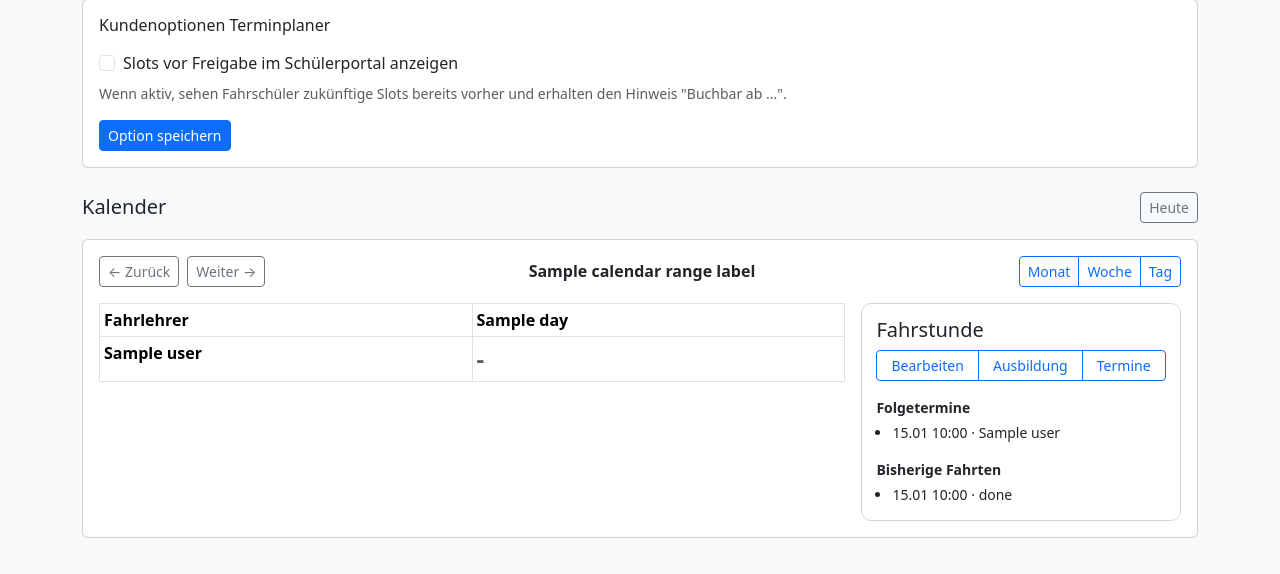
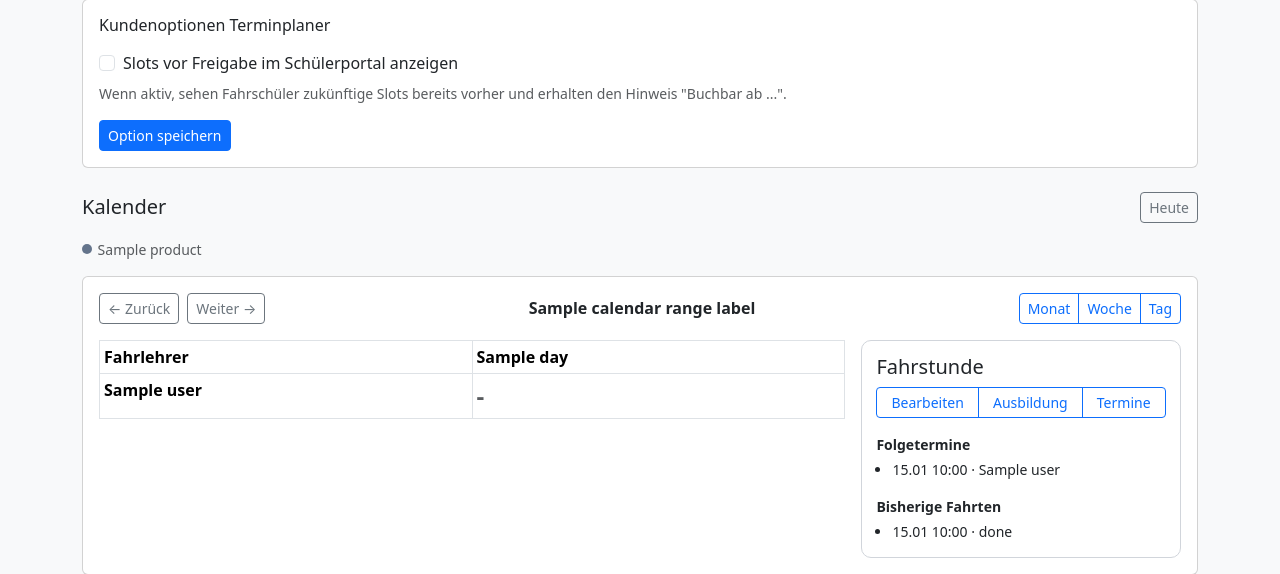
Before and after one commit to wd365de/FahrManager365, a FastAPI app: template app/templates/slots_list.html in a window 1280 px wide. Shown: the part 176-750 px from the top of the page. Run offline with FastAPI, Linux system fonts and the light colour scheme; the template is opened without the code that fills it: most values are stand-ins (such as "Sample title", 1, 10 or a date in 2020).

Commit message:
fix: update product catalog handling and free slot display

```diff
--- a/app/settings.py
+++ b/app/settings.py
@@ -77,7 +77,7 @@ PLANNER_SETTING_DEFINITIONS = {
         "description": "Stammdatenquelle für Klassenfeld (eine Zeile = ein Eintrag).",
     },
     MASTER_DATA_PRODUCTS: {
-        "default": "Übungsfahrt\nSonderfahrt\nTestfahrt",
+        "default": "Überlandfahrt\nAutobahnfahrt\nNachtfahrt\nTestfahrt B197\nSimulator Stunde\nFehlstunde\nÜbungsfahrt\nBeleuchtungsfahrt",
         "label": "Produkte",
         "description": "Stammdatenquelle für Produktfeld (eine Zeile = ein Eintrag).",
     },
--- a/app/static/styles.css
+++ b/app/static/styles.css
@@ -179,22 +179,23 @@ body {
 .calendar-slot {
     display: block;
     text-decoration: none;
-    border: 1px solid #d1d5db;
+    border: 1px solid var(--slot-color, #d1d5db);
+    border-left: 6px solid var(--slot-color, #d1d5db);
     border-radius: 8px;
     padding: 0.25rem 0.4rem;
     margin-bottom: 0.35rem;
     color: #111827;
-    background: #f9fafb;
+    background: color-mix(in srgb, var(--slot-color, #94a3b8) 14%, white);
 }
 
 .calendar-slot:hover {
-    border-color: #60a5fa;
-    background: #eff6ff;
+    border-color: var(--slot-color, #60a5fa);
+    background: color-mix(in srgb, var(--slot-color, #94a3b8) 22%, white);
 }
 
 .calendar-slot.is-booked {
-    border-color: #fca5a5;
-    background: #fef2f2;
+    border-color: var(--slot-color, #fca5a5);
+    background: color-mix(in srgb, var(--slot-color, #94a3b8) 28%, white);
 }
 
 .calendar-slot.is-active {
@@ -207,6 +208,11 @@ body {
     font-weight: 600;
 }
 
+.slot-product {
+    font-size: 0.74rem;
+    font-weight: 600;
+}
+
 .slot-state {
     font-size: 0.75rem;
     font-weight: 600;
@@ -215,6 +221,20 @@ body {
 
 .slot-student {
     font-size: 0.78rem;
+}
+
+.product-legend-item {
+    display: inline-flex;
+    align-items: center;
+    gap: 0.35rem;
+}
+
+.product-legend-dot {
+    width: 10px;
+    height: 10px;
+    border-radius: 999px;
+    background: #64748b;
+    display: inline-block;
 }
 
 .planner-detail-panel {
--- a/app/templates/slots_list.html
+++ b/app/templates/slots_list.html
@@ -44,6 +44,15 @@
         <a class="btn btn-outline-secondary btn-sm" href="/slots?view={{ calendar_view_mode }}&day={{ today_iso }}">Heute</a>
     </div>
 </div>
+{% if product_options %}
+<div class="small text-muted d-flex flex-wrap gap-3 mb-3">
+    {% for product in product_options %}
+        <span class="product-legend-item" data-legend-color="{{ product_colors.get(product, '#64748b') }}">
+            <span class="product-legend-dot"></span>{{ product }}
+        </span>
+    {% endfor %}
+</div>
+{% endif %}
 
 <div class="card card-body mb-4 planner-header-card">
     <div class="d-flex flex-wrap justify-content-between align-items-center gap-2 mb-3">
@@ -81,8 +90,13 @@
                                     {% if day_windows %}
                                         {% for window in day_windows %}
                                             {% set booking = window_bookings.get(window.id) %}
-                                            <a class="calendar-slot{% if booking %} is-booked{% endif %}{% if selected_window and selected_window.id == window.id %} is-active{% endif %}" href="/slots?view={{ calendar_view_mode }}&day={{ calendar_anchor }}&selected_window_id={{ window.id }}&tab=bearbeiten">
+                                            {% set slot_product = booking.student.product_name if booking and booking.student and booking.student.product_name else '' %}
+                                            {% set slot_color = product_colors.get(slot_product, '#64748b') if booking else '#94a3b8' %}
+                                            <a class="calendar-slot{% if booking %} is-booked{% endif %}{% if selected_window and selected_window.id == window.id %} is-active{% endif %}" data-slot-color="{{ slot_color }}" href="/slots?view={{ calendar_view_mode }}&day={{ calendar_anchor }}&selected_window_id={{ window.id }}&tab=bearbeiten">
                                                 <div class="slot-time">{{ window.start_at.strftime('%H:%M') }} - {{ window.end_at.strftime('%H:%M') }}</div>
+                                                {% if booking and slot_product %}
+                                                    <div class="slot-product">{{ slot_product }}</div>
+                                                {% endif %}
                                                 {% if booking %}
                                                     <div class="slot-state">Belegt</div>
                                                     <div class="slot-student">{{ booking.student.user.name }}</div>
@@ -251,4 +265,23 @@
         </aside>
     </div>
 </div>
+<script>
+    document.querySelectorAll('.calendar-slot').forEach(function (slot) {
+        var color = (slot.dataset.slotColor || '').trim();
+        if (!color) {
+            return;
+        }
+        slot.style.setProperty('--slot-color', color);
+    });
+    document.querySelectorAll('.product-legend-item').forEach(function (item) {
+        var color = (item.dataset.legendColor || '').trim();
+        if (!color) {
+            return;
+        }
+        var dot = item.querySelector('.product-legend-dot');
+        if (dot) {
+            dot.style.backgroundColor = color;
+        }
+    });
+</script>
 {% endblock %}
```
Also changed, not shown: app/routes/admin_routes.py (+45 -8 lines), app/templates/master_data.html (+1 -29 lines).
